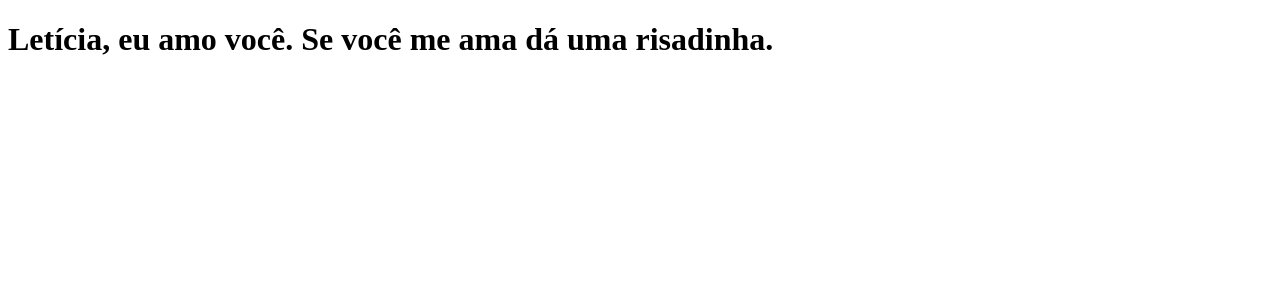
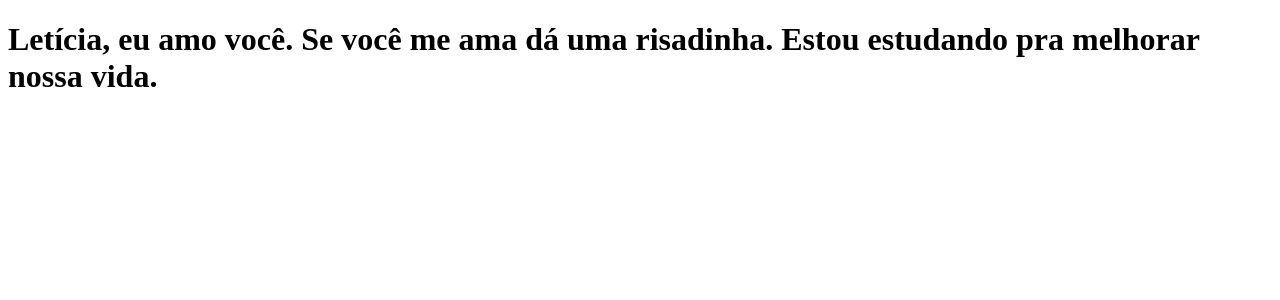
Before and after one commit to HenriqDouglas/bug-free-broccoli, a Next.js app: page / in a window 1280 px wide. Shown: the top 300 px of the page. Built offline with nearby package versions, Linux system fonts and the light colour scheme.

Commit message:
Atualiza a frase.

```diff
--- a/pages/index.js
+++ b/pages/index.js
@@ -1,5 +1,5 @@
 function Home() {
-    return <h1>Letícia, eu amo você. Se você me ama dá uma risadinha.</h1>
+    return <h1>Letícia, eu amo você. Se você me ama dá uma risadinha. Estou estudando pra melhorar nossa vida.</h1>
 }
 
 export default Home;
```
